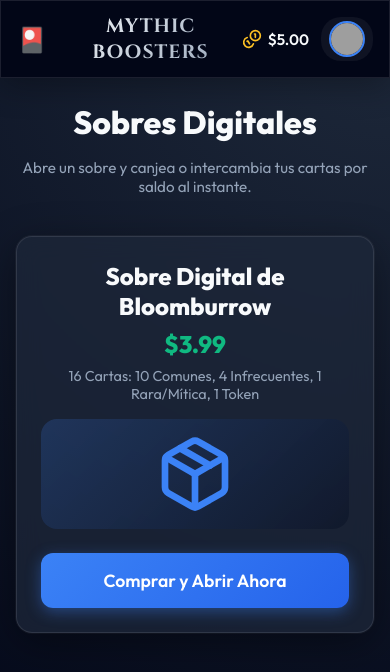
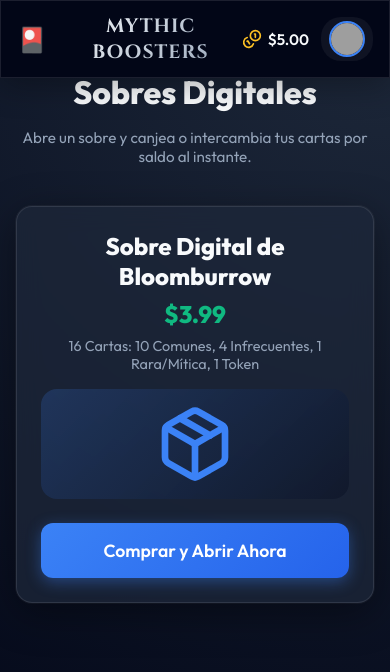
Before and after one commit to rododelgado-collab/mtg-booster-antigravity, a React (Vite) app: page / in a window 390 px wide. Shown: the top 672 px of the page. Built offline with nearby package versions, Linux system fonts and the light colour scheme; grey boxes are pictures that could not be loaded.

Commit message:
se modificaron estilos moviles y correccion de cabecera y fondo

```diff
--- a/src/App.css
+++ b/src/App.css
@@ -2,6 +2,14 @@
   display: flex;
   flex-direction: column;
   min-height: calc(100vh - 4rem);
+}
+
+@media (max-width: 768px) {
+  .app-container {
+    /* Espacio para el header fijo en móvil */
+    padding-top: 4rem;
+    min-height: 100vh;
+  }
 }
 
 header {
@@ -260,9 +268,13 @@
   }
 
   header {
+    /* position: fixed para que el header realmente se quede fijo en iOS Safari */
+    position: fixed;
+    top: 0;
+    left: 0;
+    right: 0;
     border-radius: 0;
-    top: 0;
-    margin-bottom: 1rem;
+    margin-bottom: 0;
     padding: 0.75rem 1rem;
     background: var(--bg-darker) !important;
     backdrop-filter: none !important;
--- a/src/index.css
+++ b/src/index.css
@@ -33,6 +33,11 @@
   padding: 0;
 }
 
+html {
+  /* overflow-x aquí no crea un scroll container, así no rompe position: sticky/fixed */
+  overflow-x: hidden;
+}
+
 body {
   margin: 0;
   min-width: 320px;
@@ -41,7 +46,13 @@
   background: radial-gradient(circle at top right, #1e293b, var(--bg-darker));
   color: var(--text-main);
   background-attachment: fixed;
-  overflow-x: hidden;
+}
+
+@media (max-width: 768px) {
+  body {
+    /* background-attachment: fixed no funciona en iOS Safari y muestra fondo blanco al hacer scroll */
+    background-attachment: scroll;
+  }
 }
 
 button {
```
